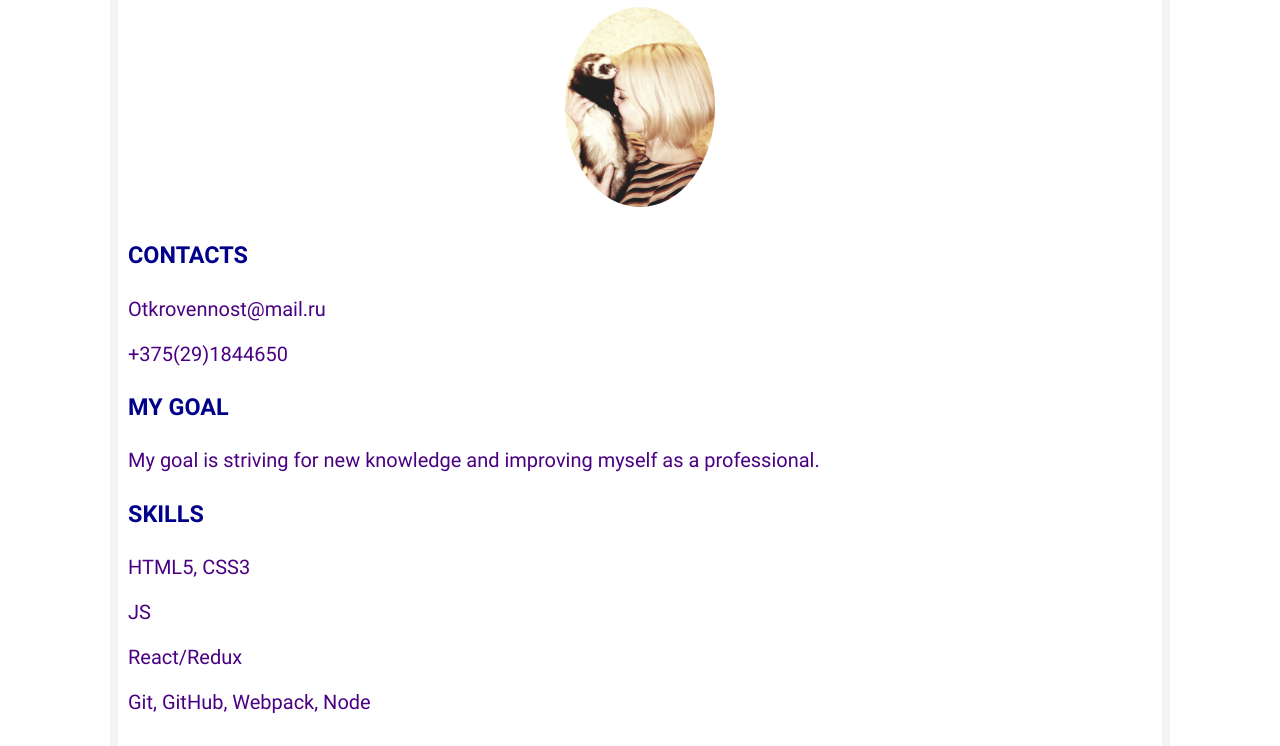
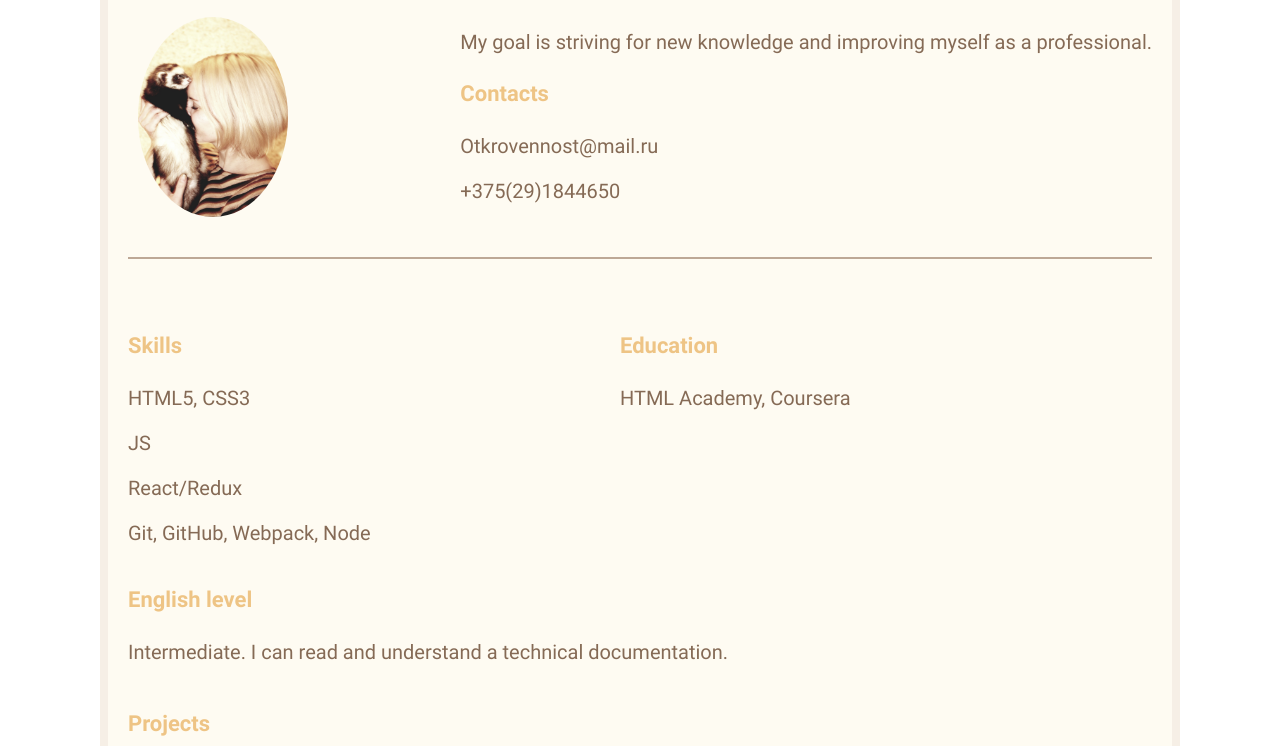
Before and after one commit to Otkrovennost/rsschool-cv, a plain HTML site: page index.html in a window 1280 px wide. Shown: the part 109-855 px from the top of the page. Drawn offline with Linux system fonts and the light colour scheme.

Commit message:
feat: correct cv

```diff
--- a/index.html
+++ b/index.html
@@ -1,5 +1,5 @@
 <!DOCTYPE html>
-<html lang="ru">
+<html lang="en">
 
 <head>
   <meta charset="UTF-8">
@@ -16,8 +16,11 @@
   <main>
     <h1 class="visually-hidden">CV</h1>
     <section class="cv-info">
+      <div class="cv-info__about">
         <h2>Anastasiya Ivanova</h2>
         <img src="img/avatar.jpg" width="150" height="200" alt="Avatar">
+        <div class="cv-info__block">
+          <p>My goal is striving for new knowledge and improving myself as a professional.</p>
           <div class="cv-info__contacts">
             <h3>Contacts</h3>
             <ul>
@@ -29,10 +32,9 @@
               </li>
             </ul>
           </div>
-      <div class="cv-info__about">
-        <h3>My goal</h3>
-        <p>My goal is striving for new knowledge and improving myself as a professional.</p>
         </div>
+      </div>
+      <div class="cv-info__info">
         <div class="cv-info__skills">
           <h3>Skills</h3>
           <ul>
@@ -41,6 +43,19 @@
             <li>React/Redux</li>
             <li>Git, GitHub, Webpack, Node</li>
           </ul>
+        </div>
+        <div class="cv-info__education">
+          <h3>Education</h3>
+          <p>
+            HTML Academy, Coursera
+          </p>
+        </div>
+        <div class="cv-info__english">
+          <h3>English level</h3>
+          <p>
+            Intermediate. I can read and understand a technical documentation.
+          </p>
+        </div>
       </div>
       <div class="cv-info__projects">
         <h3>Projects</h3>
@@ -77,18 +92,6 @@
           </li>
         </ul>
       </div>
-      <div class="cv-info__education">
-        <h3>Education</h3>
-        <p>
-          HTML Academy, Coursera
-        </p>
-      </div>
-      <div class="cv-info__english">
-        <h3>English level</h3>
-        <p>
-          Intermediate. I can read and understand a technical documentation.
-        </p>
-      </div>
     </section>
   </main>
 </body>
--- a/style.css
+++ b/style.css
@@ -38,30 +38,30 @@
 .cv-info {
   max-width: 1024px;
   margin: auto;
-  padding: 10px;
+  padding: 20px;
   border: solid 8px rgba(180, 126, 126, 0.1);
   font-family: "Roboto", "Arial", sans-serif;
   font-weight: 400;
   font-size: 20px;
   line-height: 30px;
-  color: #4B0082;
+  color: #856A55;
+  background-color: #FEFBF2;
 }
 
 .cv-info a {
-  color: #4B0082;
+  color:#856A55;
   text-decoration: none;
   transition: all 0.3s ease;
 }
 
 .cv-info a:hover,
 .cv-info a:focus {
-  color: #6A5ACD;
+  color:#BDA896;
   transition: all 0.3s ease;
 }
 
 .cv-info img {
   display: block;
-  margin: auto;
   padding: 10px;
   border-radius: 50%;
 }
@@ -74,14 +74,45 @@
 
 .cv-info h2 {
   font-weight: 700;
+  color: #eec485;
   text-transform: uppercase;
   text-align: center;
 }
 
 .cv-info h3 {
   font-weight: 600;
-  color: #00008B;
-  text-transform: uppercase;
+  font-size: 22px;
+  color: #eec485;
+}
+
+.cv-info__about {
+  display: flex;
+  flex-wrap: wrap;
+  margin-bottom: 50px;
+  padding-bottom: 30px;
+  border-bottom: 2px solid #BDA896;
+}
+
+.cv-info__block {
+  margin-left: auto;
+}
+
+.cv-info__info {
+  display: flex;
+  flex-wrap: wrap;
+}
+
+.cv-info__skills,
+.cv-info__education {
+  width: calc(50% - 20px);
+}
+
+.cv-info__english {
+  width: 100%;
+}
+
+.cv-info__about h2 {
+  width: 100%;
 }
 
 .cv-info__contacts a {
@@ -93,6 +124,15 @@
   margin: 0 0 15px 0;
 }
 
+.cv-info__projects ul {
+  display: flex;
+  flex-wrap: wrap;
+}
+
+.cv-info__projects li {
+  width: calc(30% - 20px);
+}
+
 .cv-info__projects a {
   display: block;
   margin: 0 0 25px 0;
```
Also changed, not shown: img/technomart-index.jpg (deleted). Lines whose indentation alone changed are shown as unchanged.
